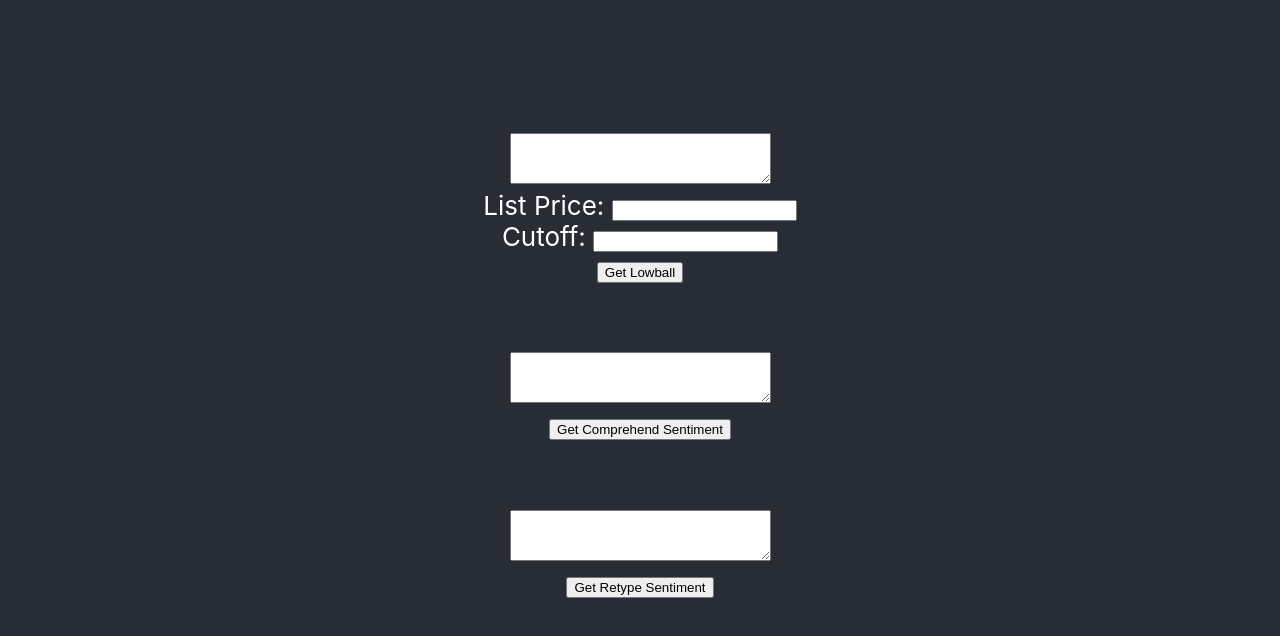
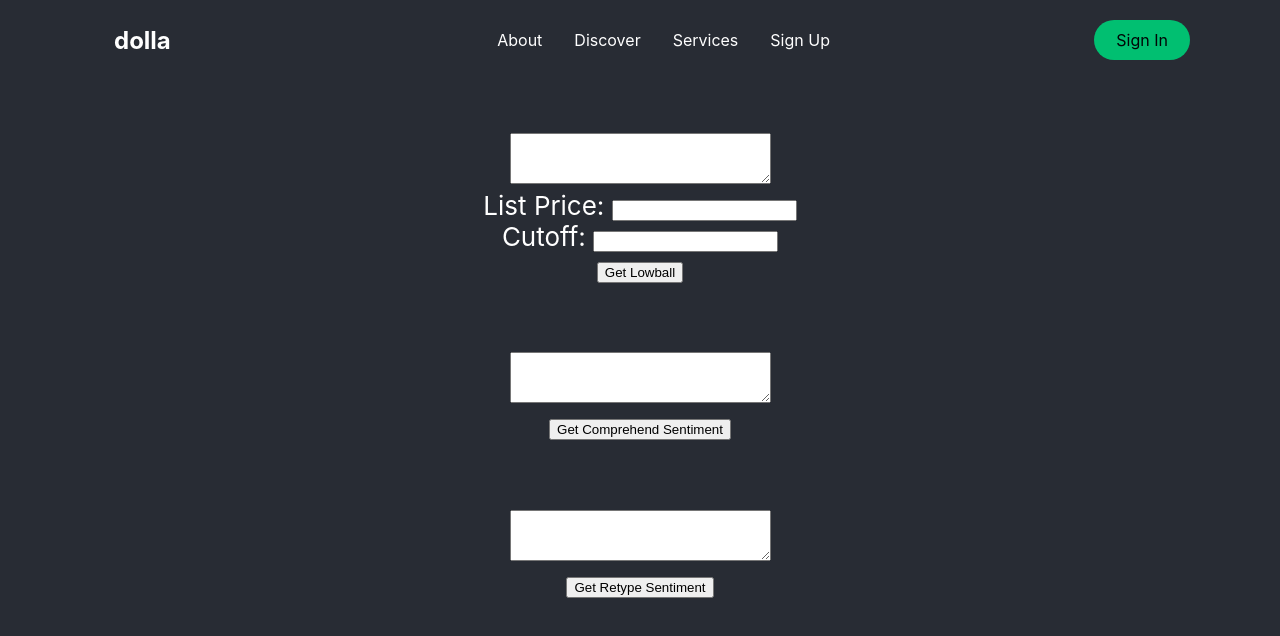
Before and after one commit to tangboxuan/aws_buildon_2021, a React (Create React App) app: page / in a window 1280 px wide. Shown: the top 636 px of the page. Built offline with nearby package versions, Linux system fonts and the light colour scheme; what @aws-amplify/predictions, aws-amplify would draw is missing.

Commit message:
Framework for Navbar

```diff
--- a/package.json
+++ b/package.json
@@ -10,7 +10,11 @@
     "aws-amplify": "^4.1.2",
     "react": "^17.0.2",
     "react-dom": "^17.0.2",
+    "react-icons": "^4.2.0",
+    "react-router-dom": "^5.2.0",
     "react-scripts": "4.0.3",
+    "react-scroll": "^1.8.3",
+    "styled-components": "^5.3.0",
     "web-vitals": "^1.0.1"
   },
   "scripts": {
--- a/src/App.js
+++ b/src/App.js
@@ -3,6 +3,8 @@
 import { API } from 'aws-amplify'
 import Predictions from '@aws-amplify/predictions';
 
+
+import NavBar from './Navbar';
 class App extends React.Component {
   constructor(props) {
     super(props);
@@ -82,6 +84,7 @@
   render() {
     return (
       <div className="App">
+        <NavBar/>
         <header className="App-header">
           <form onSubmit={this.getLowball}>
             <textarea
--- /dev/null
+++ b/src/Navbar/NavbarElements.js
@@ -0,0 +1,115 @@
+import { Link as LinkS } from 'react-scroll';
+import { Link as LinkR } from 'react-router-dom';
+import styled from 'styled-components';
+
+export const Nav = styled.nav`
+  background: ${({ scrollNav }) => (scrollNav ? '#000' : 'transparent')};
+  height: 80px;
+  margin-top: -80px;
+  display: flex;
+  justify-content: center;
+  align-items: center;
+  font-size: 1rem;
+  position: sticky;
+  top: 0;
+  z-index: 10;
+
+  @media screen and (max-width: 960px) {
+    transition: 0.8s all ease;
+  }
+`;
+
+export const NavbarContainer = styled.div`
+  display: flex;
+  justify-content: space-between;
+  height: 80px;
+  z-index: 1;
+  width: 100%;
+  padding: 0 24px;
+  max-width: 1100px;
+`;
+
+export const NavLogo = styled(LinkR)`
+  color: #fff;
+  justify-self: flex-start;
+  cursor: pointer;
+  font-size: 1.5rem;
+  display: flex;
+  align-items: center;
+  margin-left: 24px;
+  font-weight: bold;
+  text-decoration: none;
+`;
+
+export const MobileIcon = styled.div`
+  display: none;
+
+  @media screen and (max-width: 768px) {
+    display: block;
+    position: absolute;
+    top: 0;
+    right: 0;
+    transform: translate(-100%, 60%);
+    font-size: 1.8rem;
+    cursor: pointer;
+  }
+`;
+
+export const NavMenu = styled.ul`
+  display: flex;
+  align-items: center;
+  list-style: none;
+  text-align: center;
+  margin-right: -22px;
+
+  @media screen and (max-width: 768px) {
+    display: none;
+  }
+`;
+
+export const NavItem = styled.li`
+  height: 80px;
+`;
+
+export const NavBtn = styled.nav`
+  display: flex;
+  align-items: center;
+
+  @media screen and (max-width: 768px) {
+    display: none;
+  }
+`;
+
+export const NavLinks = styled(LinkS)`
+  color: #fff;
+  display: flex;
+  align-items: center;
+  text-decoration: none;
+  padding: 0 1rem;
+  height: 100%;
+  cursor: pointer;
+
+  &.active {
+    border-bottom: 3px solid #01bf71;
+  }
+`;
+
+export const NavBtnLink = styled(LinkR)`
+  border-radius: 50px;
+  background: #01bf71;
+  white-space: nowrap;
+  padding: 10px 22px;
+  color: #010606;
+  font-size: 16px;
+  outline: none;
+  border: none;
+  cursor: pointer;
+  transition: all 0.2s ease-in-out;
+  text-decoration: none;
+
+  &:hover {
+    transition: all 0.2s ease-in-out;
+    background: #fff;
+    color: #010606;
+  }
+`;
--- /dev/null
+++ b/src/Navbar/index.js
@@ -0,0 +1,107 @@
+import React, { useState, useEffect } from 'react';
+import { FaBars } from 'react-icons/fa';
+import { IconContext } from 'react-icons/lib';
+import { animateScroll as scroll } from 'react-scroll';
+import {
+  MobileIcon,
+  Nav,
+  NavbarContainer,
+  NavItem,
+  NavLinks,
+  NavLogo,
+  NavMenu,
+  NavBtn,
+  NavBtnLink
+} from './NavbarElements';
+
+const Navbar = ({ toggle }) => {
+  const [scrollNav, setScrollNav] = useState(false);
+
+  const changeNav = () => {
+    if (window.scrollY >= 80) {
+      setScrollNav(true);
+    } else {
+      setScrollNav(false);
+    }
+  };
+
+  useEffect(() => {
+    window.addEventListener('scroll', changeNav);
+  }, []);
+
+  const toggleHome = () => {
+    scroll.scrollToTop();
+  };
+
+  return (
+    <>
+      <IconContext.Provider value={{ color: '#fff' }}>
+        <Nav scrollNav={scrollNav}>
+          <NavbarContainer>
+            <NavLogo onClick={toggleHome} to='/'>
+              dolla
+            </NavLogo>
+            <MobileIcon onClick={toggle}>
+              <FaBars />
+            </MobileIcon>
+            <NavMenu>
+              <NavItem>
+                <NavLinks
+                  to='about'
+                  smooth={true}
+                  duration={500}
+                  spy={true}
+                  exact='true'
+                  offset={-80}
+                >
+                  About
+                </NavLinks>
+              </NavItem>
+              <NavItem>
+                <NavLinks
+                  to='discover'
+                  smooth={true}
+                  duration={500}
+                  spy={true}
+                  exact='true'
+                  offset={-80}
+                >
+                  Discover
+                </NavLinks>
+              </NavItem>
+              <NavItem>
+                <NavLinks
+                  to='services'
+                  smooth={true}
+                  duration={500}
+                  spy={true}
+                  exact='true'
+                  offset={-80}
+                >
+                  Services
+                </NavLinks>
+              </NavItem>
+              <NavItem>
+                <NavLinks
+                  to='signup'
+                  smooth={true}
+                  duration={500}
+                  spy={true}
+                  exact='true'
+                  offset={-80}
+                >
+                  Sign Up
+                </NavLinks>
+              </NavItem>
+            </NavMenu>
+            <NavBtn>
+              <NavBtnLink to='/signin'>Sign In</NavBtnLink>
+            </NavBtn>
+          </NavbarContainer>
+        </Nav>
+      </IconContext.Provider>
+    </>
+  );
+};
+
+export default Navbar;
--- a/src/index.js
+++ b/src/index.js
@@ -7,12 +7,18 @@
 import { Amplify } from 'aws-amplify'
 import { AmazonAIPredictionsProvider } from '@aws-amplify/predictions';
 import config from './aws-exports'
+import { BrowserRouter as Router, Switch, Route } from 'react-router-dom';
 Amplify.configure(config)
 Amplify.addPluggable(new AmazonAIPredictionsProvider());
 
 ReactDOM.render(
   <React.StrictMode>
-    <App />
+    <Router>
+      <Switch>
+        <Route path='/' component={App} exact />
+      </Switch>
+    </Router>
+    {/* <App /> */}
   </React.StrictMode>,
   document.getElementById('root')
 );
```
Also changed, not shown: 1 other file (tests, documents, lock files or other folders).
